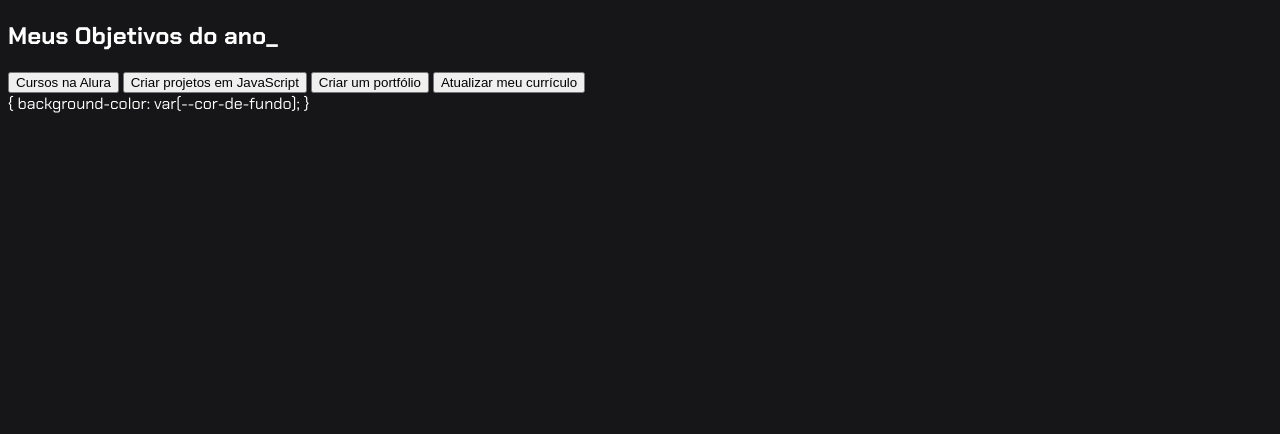
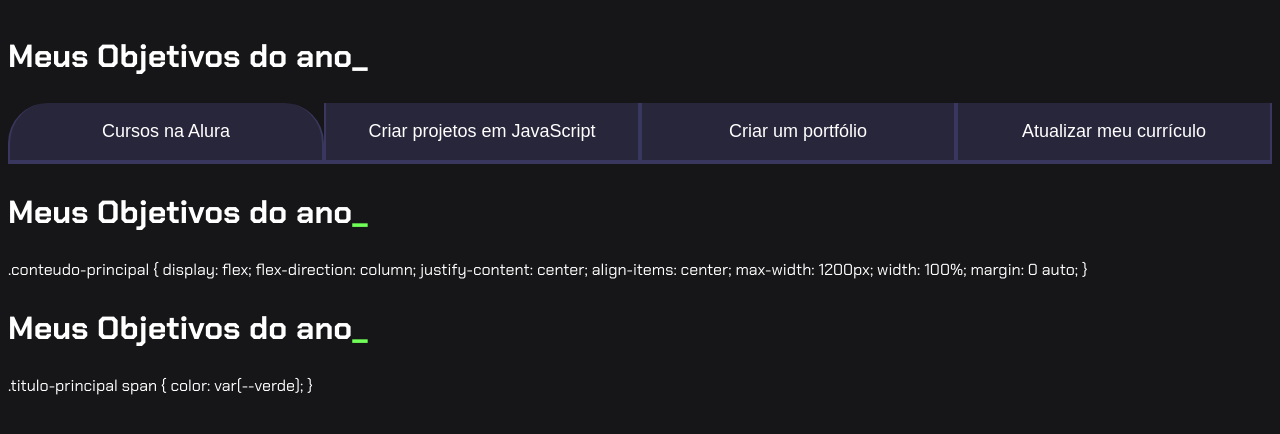
Before and after one commit to Ellenaraujoo/projeto3a, a plain HTML site: page index.html in a window 1280 px wide. Drawn offline with Linux system fonts and the light colour scheme.

Commit message:
Add files via upload

```diff
--- a/index.html
+++ b/index.html
@@ -27,8 +27,20 @@
   </section>
 
 
-{
-    background-color: var(--cor-de-fundo);
+
+<h2 class="titulo-principal">Meus Objetivos do ano<span>_</span></h2>
+.conteudo-principal {
+  display: flex;
+  flex-direction: column;
+  justify-content: center;
+  align-items: center;
+  max-width: 1200px;
+  width: 100%;
+  margin: 0 auto;
+}
+<h2 class="titulo-principal">Meus Objetivos do ano<span>_</span></h2>
+.titulo-principal span {
+  color: var(--verde);
 }
 
 
--- a/style.css
+++ b/style.css
@@ -9,16 +9,82 @@
   --texto-fundo: rgba(58, 55, 94, 0.3);
 }
 
-body {
+body{
+
   background-color: var(--cor-de-fundo);
   color: var(--branco);
-  font-family: 'Chakra Petch', sans-serif;
+  font-family: 'Chakra Petch', sans-serif;}
 
 
 
+.conteudo-principal
+  {
+    display: flex;
+    flex-direction: column;
+    justify-content: center;
+    align-items: center;
+    max-width: 1200px;
+    width: 100%;
+    margin: 0 auto;}
 
+.titulo-principal  {
+      text-align: left;
+      width: 100%;
+      font-size: 32px;
+  }
+  .titulo-principal span {
+    color: var(--verde);
+}
+.botao{
+  font-family: "Crakra Petch", sans-serif;
+  background-color: var(--botao-inativo);
+  color: var(--branco);
+  display: flex;
+  justify-content: center;
+  padding: 1em;
+  font-size: 18px;
+  align-items: center;
+}
+.botao {
+  font-family: "Crakra Petch", sans-serif;
+  background-color: var(--botao-inativo);
+  color: var(--branco);
+  display: flex;
+  justify-content: center;
+  padding: 1em;
+  font-size: 18px;
+  align-items: center;
+  width: 100%;
+  border-bottom: 4px solid var(--botao-ativo);
+  border-left: 2px solid var(--botao-ativo);
+  border-right: 2px solid var(--botao-ativo);
+  border-top: none;
+}
+.botoes {
+  display: block;
+}
 
-
-
-
+@media screen and (min-width: 768px) {
+  .botoes {
+      display: flex;
+  }
 }
+.botao:first-child {
+  border-radius: 40px 40px 0 0;
+}
+.titulo-principal {
+  text-align: left;
+  width: 100%;
+  font-size: 32px;
+}
+.botao {
+  font-family: "Crakra Petch", sans-serif;
+  background-color: var(--botao-inativo);
+  color: var(--branco);
+  display: flex;
+  justify-content: center;
+  padding: 1em;
+  font-size: 18px;
+  align-items: center;
+  width: 100%;
+}
```
